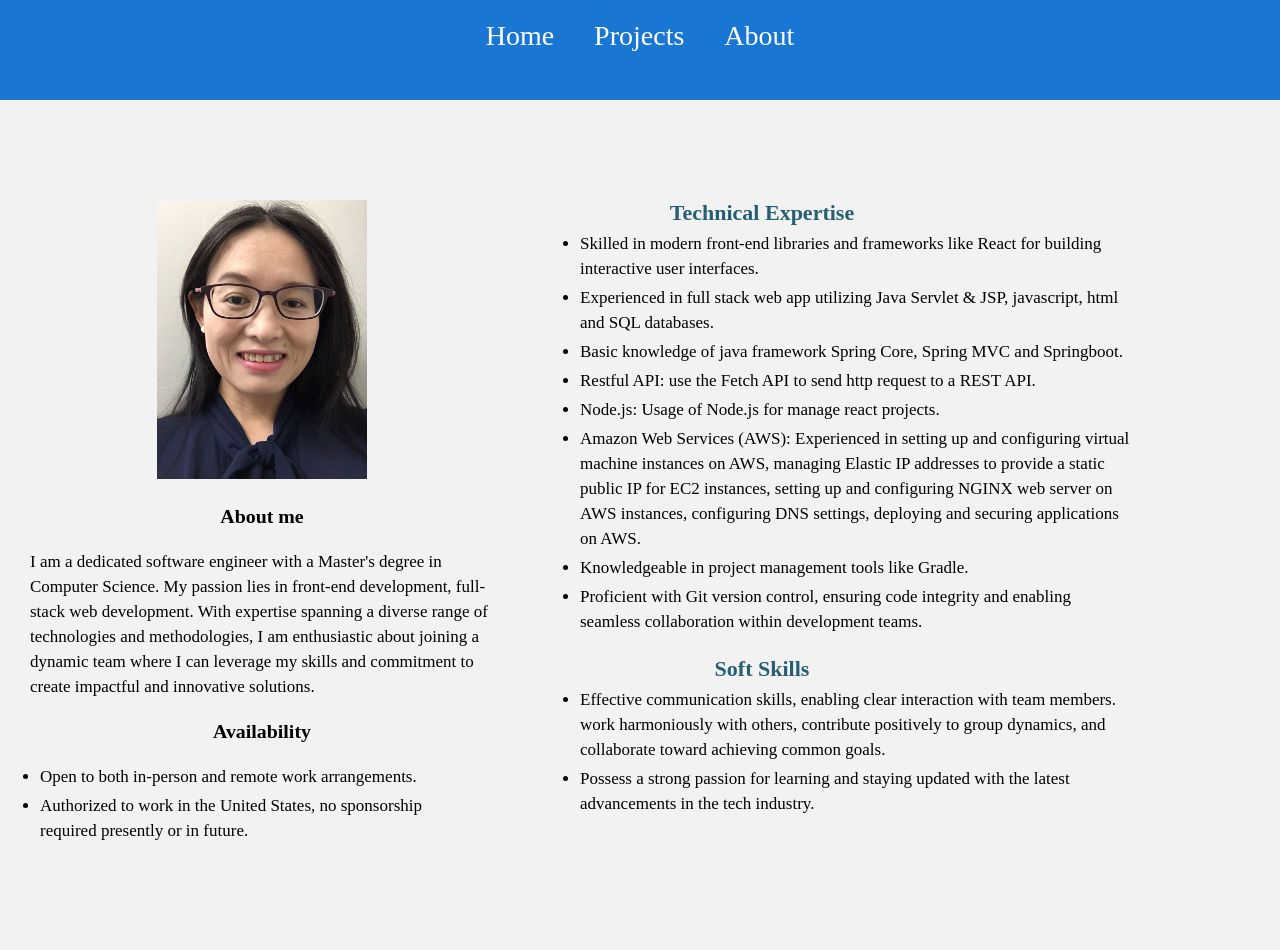
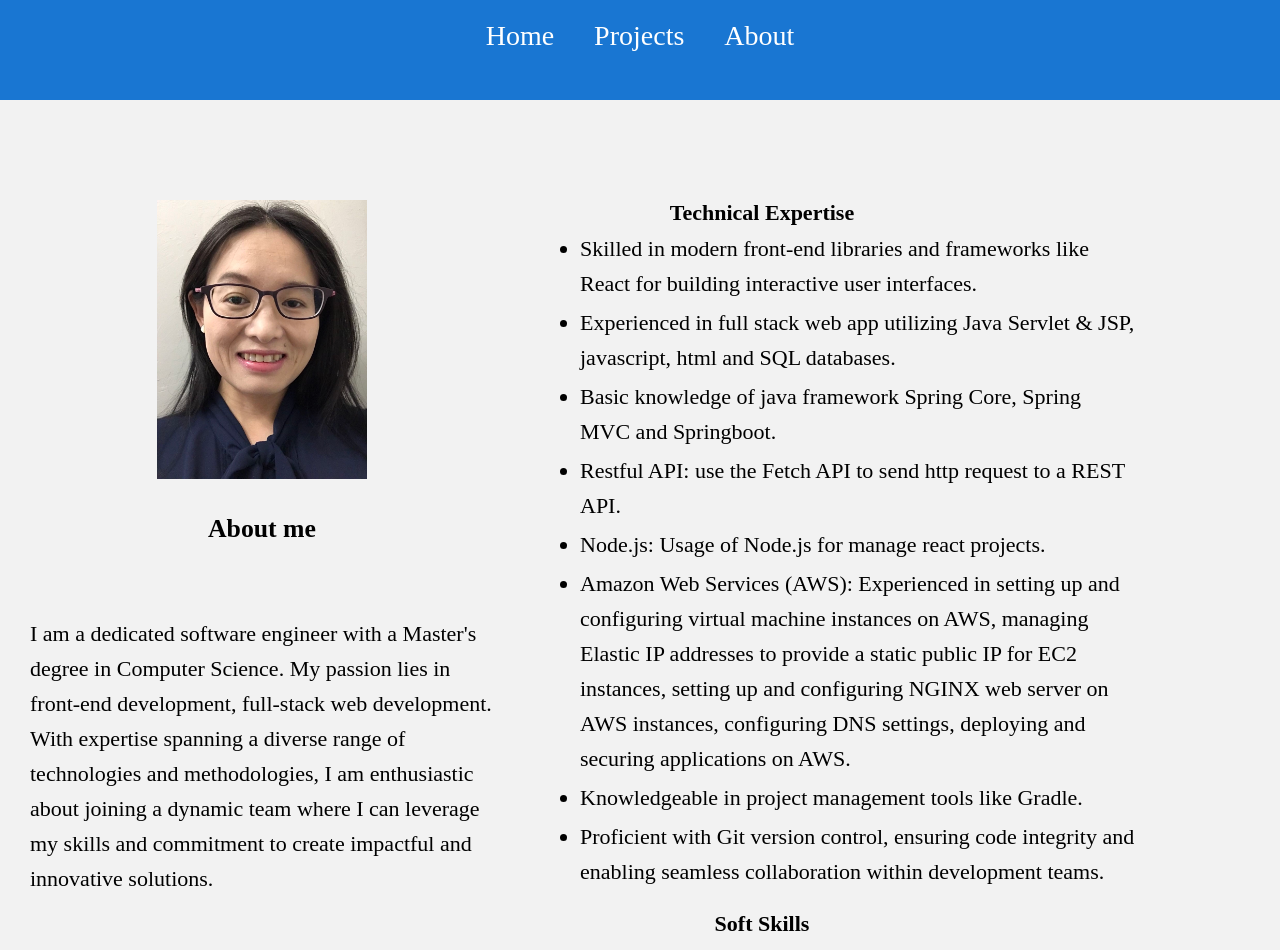
Before and after one commit to yanfangchen209/personal-portfolio, a React (Create React App) app: page /about in a window 1280 px wide. Shown: the top 950 px of the page. Before the commit the page ends 860 px from the top, so only its background shows below. Built offline with nearby package versions, Linux system fonts and the light colour scheme.

Commit message:
update font

```diff
--- a/src/pages/About.jsx
+++ b/src/pages/About.jsx
@@ -20,15 +20,6 @@ function About(){
                         technologies and methodologies, I am enthusiastic about joining a dynamic
                         team where I can leverage my skills and commitment to create impactful and innovative solutions.
                     </p>
-                    <h3>Availability</h3>
-                    <ul className='skillsets'>
-                        <li>
-                            Open to both in-person and remote work arrangements.
-                        </li>
-                        <li>
-                            Authorized to work in the United States, no sponsorship required presently or in future.
-                        </li>
-                    </ul>
                 </div>
             </Grid>
             <Grid item xs={7}>
@@ -70,8 +61,15 @@ function About(){
                             Possess a strong passion for learning and staying updated with the latest advancements in the tech industry.
                         </li>
                     </ul>
-
-
+                    <h3>Availability</h3>
+                    <ul className='skillsets'>
+                        <li>
+                            Open to both in-person and remote work arrangements.
+                        </li>
+                        <li>
+                            Authorized to work in the United States, no sponsorship required presently or in future.
+                        </li>
+                    </ul>
                 </div>
             </Grid>
         </Grid>
--- a/src/styles/About.css
+++ b/src/styles/About.css
@@ -1,20 +1,21 @@
 
 body {
-    font-size: 17px;
+    font-size: 22px;
 }
 .container {
     margin-top: 100px;
-    font-size: 17px;
+    font-size: 22px;
 }
 
 #profileImg {
-    width: 40%
+    width: 40%;
 }
 
 .container h3{
-    color: rgb(37, 95, 113);
+    color: black;
     font-size: 22px;
     width: 60%;
+    margin-bottom: 5px;
     margin-bottom: 5px;
 }
 
@@ -26,6 +27,7 @@ body {
     width: 90%;
     text-align: left;
     margin-left: 30px;
+    margin-top: 70px;
 }
 
 ul.skillsets {
@@ -34,7 +36,7 @@ ul.skillsets {
     margin-left: 30px;
     margin-top: 5px;
     padding-left: 10px;
-    line-height: 25px;
+    line-height: 35px;
 }
 
 ul.skillsets li{
@@ -43,5 +45,5 @@ ul.skillsets li{
 }
 
 .selfintroduction {
-    line-height: 25px;
+    line-height: 35px;
 }
--- a/src/styles/Home.css
+++ b/src/styles/Home.css
@@ -21,7 +21,7 @@
 }
 
 .home .introduction p{
-    font-size: 20px;
+    font-size: 26px;
     color: white;
 }
 
```
Also changed, not shown: portfolio.jpg.png (deleted).
